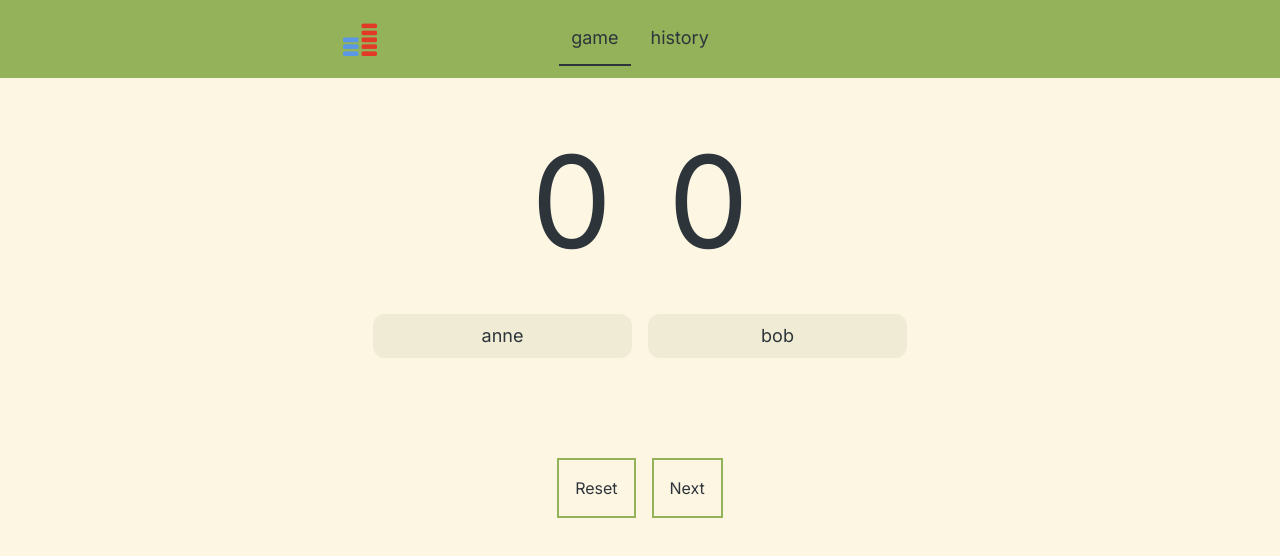
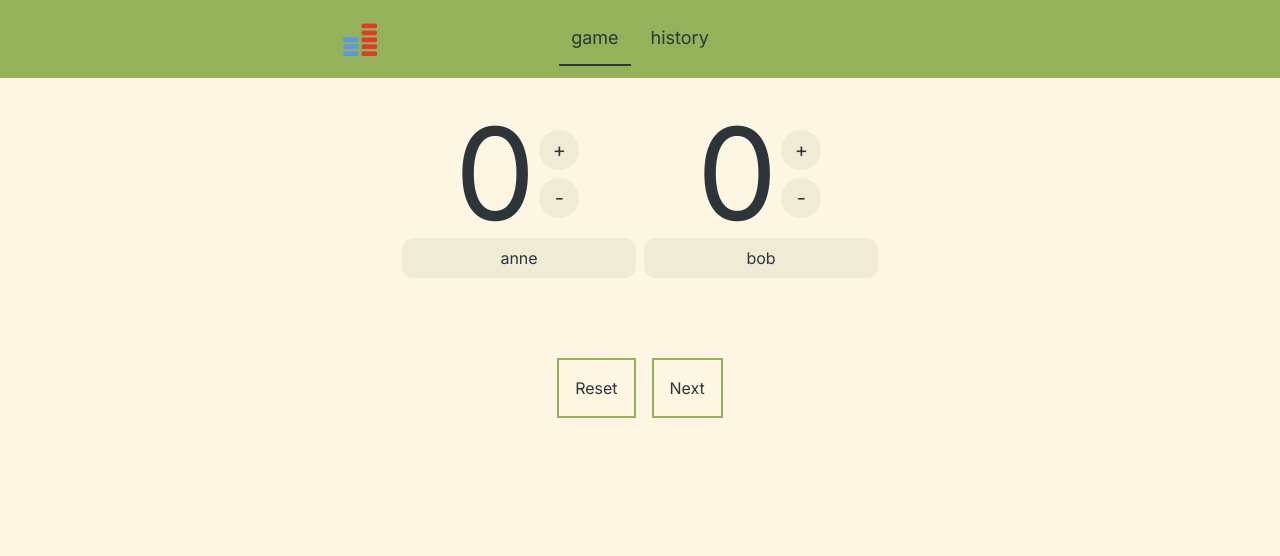
Before and after one commit to chrimora/tally, a Next.js app: page /tally/play/game in a window 1280 px wide. Shown: the top 556 px of the page. Built offline with nearby package versions, Linux system fonts and the light colour scheme.

Commit message:
allow score + and -

```diff
--- a/src/app/play/game/page.tsx
+++ b/src/app/play/game/page.tsx
@@ -6,12 +6,10 @@ export default function Page() {
   let g = Game.get();
 
   const scores = g.getScoreComponents();
-  const names = g.getNameComponents();
 
   return (
     <>
-      <div>{scores}</div>
-      <div className="flex justify-center text-lg">{names}</div>
+      <div className="flex flex-wrap justify-center gap-2">{scores}</div>
       <div>
         <button
           className="p-4 mx-2 mt-20 border-2 border-accent-light dark:border-accent-dark active:bg-accent-light active:dark:bg-accent-dark hover:bg-accent-light hover:dark:bg-accent-dark"
--- a/src/app/play/history.tsx
+++ b/src/app/play/history.tsx
@@ -48,57 +48,56 @@ export class Game {
     this.reset();
   }
 
-  nameComponent(i: number) {
+  scoreComponent(i: number) {
+    const [score, scoreSetter] = useState(0);
     const [name, nameSetter] = useState("");
 
     // Stops hydration errors - set state initial value from localStorage
     useEffect(() => {
+      scoreSetter(this.scores[i].score);
       nameSetter(this.scores[i].name);
     }, []);
 
     useEffect(() => {
+      this.scores[i].score = score;
       this.scores[i].name = name;
       this.store();
-    }, [name]);
+    }, [score, name]);
 
+    // TODO; align + and - buttons https://stackoverflow.com/a/51526649
     return (
+      <div className="flex flex-col items-center">
+        <div className="flex flex-row items-center">
+          <div key={`score${i}`} className="text-9xl">
+            {score}
+          </div>
+          <div className="flex flex-col items-center">
+            <button
+              className="h-10 w-10 m-1 rounded-full text-xl bg-bgdim-light dark:bg-bgdim-dark active:border-2 hover:border-2 active:border-accent-light active:dark:border-accent-dark hover:border-accent-light hover:dark:border-accent-dark"
+              onClick={() => scoreSetter(score + 1)}
+            >
+              +
+            </button>
+            <button
+              className="h-10 w-10 m-1 rounded-full text-xl bg-bgdim-light dark:bg-bgdim-dark active:border-2 hover:border-2 active:border-accent-light active:dark:border-accent-dark hover:border-accent-light hover:dark:border-accent-dark"
+              onClick={() => scoreSetter(score - 1)}
+            >
+              -
+            </button>
+          </div>
+        </div>
         <input
           key={`name${i}`}
           type="text"
           onChange={(e) => nameSetter(e.target.value)}
           value={name}
-        className="min-w-0 appearance-none bg-bgdim-light dark:bg-bgdim-dark mx-2 my-5 py-2 rounded-xl text-center focus:outline-none"
+          className="flex appearance-none outline-none bg-bgdim-light dark:bg-bgdim-dark py-2 rounded-xl text-center"
         />
-    );
-  }
-  scoreComponent(i: number) {
-    const [score, scoreSetter] = useState(0);
-
-    // Stops hydration errors - set state initial value from localStorage
-    useEffect(() => {
-      scoreSetter(this.scores[i].score);
-    }, []);
-
-    useEffect(() => {
-      this.scores[i].score = score;
-      this.store();
-    }, [score]);
-
-    return (
-      <button
-        key={`score${i}`}
-        className="p-5 m-2 text-9xl rounded-xl hover:bg-bgdim-light hover:dark:bg-bgdim-dark active:bg-bgdim-light active:dark:bg-bgdim-dark"
-        onClick={() => scoreSetter(score + 1)}
-      >
-        {score}
-      </button>
+      </div>
     );
   }
   getScoreComponents() {
     return [this.scores.map((_, i) => this.scoreComponent(i))];
-  }
-  getNameComponents() {
-    return [this.scores.map((_, i) => this.nameComponent(i))];
   }
 
   store() {
@@ -147,7 +146,7 @@ export class History {
   static wipe() {
     if (
       confirm(
-        "This will reset all game data, there is no backup. Do you want to continue?"
+        "This will reset all game data, there is no backup. Do you want to continue?",
       )
     ) {
       localStorage.removeItem(History.key);
```
Lines whose indentation alone changed are shown as unchanged.
